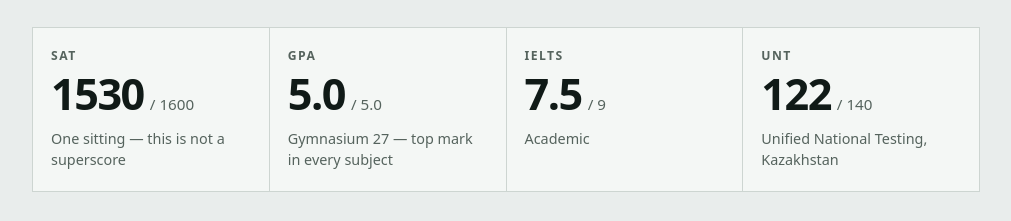
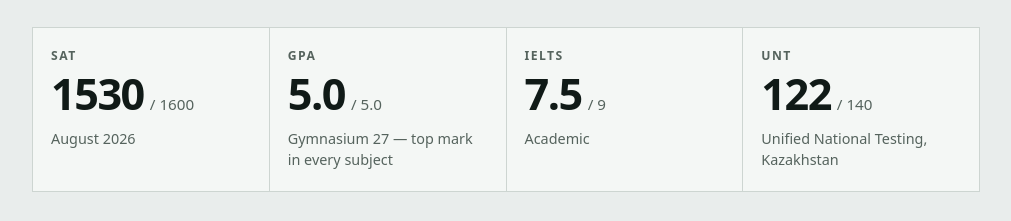
Before and after one commit to nurmzhan/MBZUAI, a Next.js app: page / in a window 1280 px wide. Shown: the part 980-1201 px from the top of the page, without its empty margins (134-1145 px from the left). Built offline with nearby package versions, Linux system fonts and the light colour scheme.

Commit message:
Update page.js

```diff
--- a/src/app/page.js
+++ b/src/app/page.js
@@ -19,7 +19,7 @@ const SECTIONS = [
 ]
 
 const RESULTS = [
-  { name: 'SAT', value: 1530, out: 1600, note: 'One sitting — this is not a superscore' },
+  { name: 'SAT', value: 1530, out: 1600, note: 'August 2026' },
   { name: 'GPA', value: 5, decimals: 1, out: '5.0', note: 'Gymnasium 27 — top mark in every subject' },
   { name: 'IELTS', value: 7.5, decimals: 1, out: 9, note: 'Academic' },
   { name: 'UNT', value: 122, out: 140, note: 'Unified National Testing, Kazakhstan' },
```
